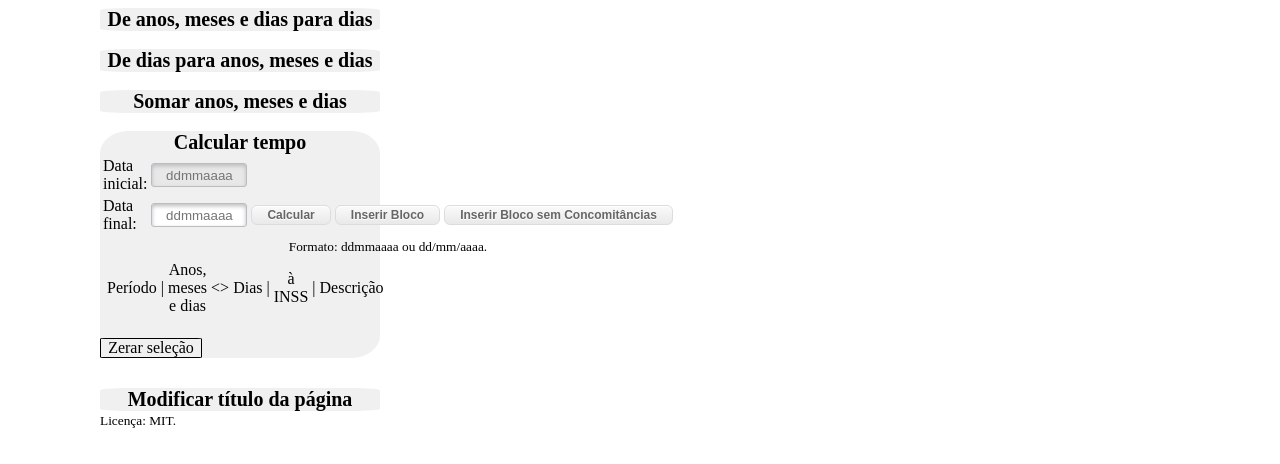
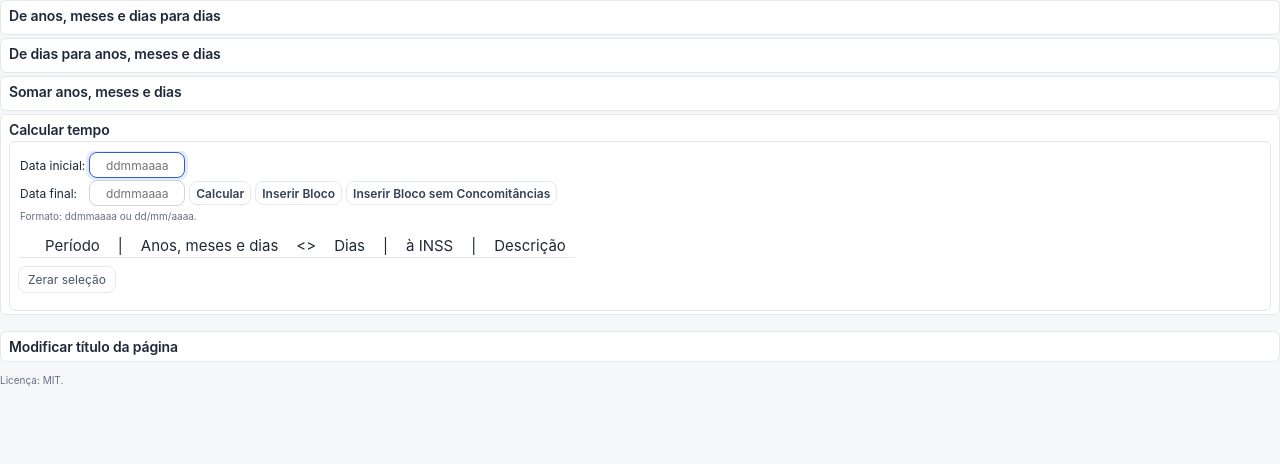
Before and after one commit to rafaelneumann/Calculadora-Dias, a plain HTML site: page index.html in a window 1280 px wide. Drawn offline with Linux system fonts and the light colour scheme.

Commit message:
Refactor CSS to use variables and enhance styles
Refactored CSS styles to use CSS variables and improved layout.

```diff
--- a/style.css
+++ b/style.css
@@ -1,115 +1,175 @@
-.highlight {
-	color: red;
+:root {
+  color-scheme: light;
+  --page: #f6f7f8;
+  --surface: #fff;
+  --ink: #1d2939;
+  --muted: #667085;
+  --line: #e4e7ec;
+  --accent: #315fce;
+  --accent-soft: #eff4ff;
+  --radius: 14px;
+  font-family: Inter, ui-sans-serif, system-ui, -apple-system, BlinkMacSystemFont, "Segoe UI", sans-serif;
+  font-synthesis: none;
+  text-rendering: optimizeLegibility;
+  -webkit-font-smoothing: antialiased;
 }
 
+* { box-sizing: border-box; }
+
 body {
-	margin-left: 100px;
-	margin-right: 100px;
+  width: 100%;
+  margin: 0;
+  padding: 0;
+  background: var(--page);
+  color: var(--ink);
+  font-size: 15px;
 }
 
-b {
-	font-size: 20px;
+.header_div {
+  width: 100%;
+  margin: 0 0 3px;
+  padding: 3px 8px;
+  border: 1px solid var(--line);
+  border-radius: 6px;
+  background: var(--surface);
+  text-align: left;
 }
 
-.centered {
-	margin-left: auto;
-	margin-right: auto;
+.header_div b {
+  display: block;
+  align-items: center;
+  min-height: 0;
+  padding: 3px 0;
+  color: var(--ink);
+  font-size: 14px;
+  font-weight: 620;
+  letter-spacing: -.01em;
+  cursor: pointer;
 }
 
-.deleted {
-	display: none;
+.header_div b:hover { color: var(--accent); }
+.header_div form { margin-top: 4px; }
+
+body > br { display: none; }
+
+form table { border-collapse: collapse; }
+form td { padding: 1px 2px; }
+form tr:nth-child(2) td { font-size: 11px; }
+
+input[type="text"], textarea {
+  max-width: 100%;
+  border: 1px solid #d0d5dd;
+  border-radius: 8px;
+  background: #fff;
+  color: var(--ink);
+  font: inherit;
+  transition: border-color .15s ease, box-shadow .15s ease;
 }
 
-.textBox_small { width: 30px; }
-.textBox_normal { width: 60px; }
-.textBox_big { width: 90px; }
-.results {
-	font-size: 16px;
-	border-style: solid;
-	border-width: 1px;
-}
+input[type="text"] { height: 26px; padding: 0 6px; text-align: center; }
+input.textBox_small { width: 62px; }
+input.textBox_normal { width: 100px; }
+input.textBox_big { width: 132px; }
+textarea { padding: 11px 12px; resize: vertical; }
 
-#id_selectNone {
-	margin-top: 20px;
-	border-style: solid;
-	border-width: 1px;
-	background-color: rgb(240, 240, 240);
-	width: 100px;
-	text-align: center;
-	border-radius: 5%;
-}
-
-#id_selectNone:hover {
-	background-color: #969696;
-}
-
-#direct_input {
-	display: none;
+input[type="text"]:focus, textarea:focus {
+  outline: 0;
+  border-color: var(--accent);
+  box-shadow: 0 0 0 3px rgb(49 95 206 / 13%);
 }
 
 input[type="button"] {
-	-moz-box-shadow:inset 0px 1px 0px 0px #ffffff;
-	-webkit-box-shadow:inset 0px 1px 0px 0px #ffffff;
-	box-shadow:inset 0px 1px 0px 0px #ffffff;
-	background:-webkit-gradient(linear, left top, left bottom, color-stop(0.05, #f9f9f9), color-stop(1, #e9e9e9));
-	background:-moz-linear-gradient(top, #f9f9f9 5%, #e9e9e9 100%);
-	background:-webkit-linear-gradient(top, #f9f9f9 5%, #e9e9e9 100%);
-	background:-o-linear-gradient(top, #f9f9f9 5%, #e9e9e9 100%);
-	background:-ms-linear-gradient(top, #f9f9f9 5%, #e9e9e9 100%);
-	background:linear-gradient(to bottom, #f9f9f9 5%, #e9e9e9 100%);
-	filter:progid:DXImageTransform.Microsoft.gradient(startColorstr='#f9f9f9', endColorstr='#e9e9e9',GradientType=0);
-	background-color:#f9f9f9;
-	-moz-border-radius:6px;
-	-webkit-border-radius:6px;
-	border-radius:6px;
-	border:1px solid #dcdcdc;
-	display:inline-block;
-	cursor:pointer;
-	color:#666666;
-	font-weight:bold;
-	font-size:12px;
-	padding:2px 15px;
-	text-decoration:none;
-	text-shadow:0px 1px 0px #ffffff;
+  min-height: 24px;
+  padding: 0 6px;
+  border: 1px solid var(--line);
+  border-radius: 8px;
+  background: #fff;
+  color: #344054;
+  font: inherit;
+  font-size: 12px;
+  font-weight: 580;
+  cursor: pointer;
+  transition: background .15s ease, border-color .15s ease, transform .1s ease;
 }
 
-input[type="button"]:hover {
-	background:-webkit-gradient(linear, left top, left bottom, color-stop(0.05, #e9e9e9), color-stop(1, #f9f9f9));
-	background:-moz-linear-gradient(top, #e9e9e9 5%, #f9f9f9 100%);
-	background:-webkit-linear-gradient(top, #e9e9e9 5%, #f9f9f9 100%);
-	background:-o-linear-gradient(top, #e9e9e9 5%, #f9f9f9 100%);
-	background:-ms-linear-gradient(top, #e9e9e9 5%, #f9f9f9 100%);
-	background:linear-gradient(to bottom, #e9e9e9 5%, #f9f9f9 100%);
-	filter:progid:DXImageTransform.Microsoft.gradient(startColorstr='#e9e9e9', endColorstr='#f9f9f9',GradientType=0);
-	background-color:#e9e9e9;
+input[type="button"]:hover { border-color: #b2c5f5; background: var(--accent-soft); color: var(--accent); }
+input[type="button"]:active { transform: translateY(1px); }
+
+#id_fistDateLastDate {
+  display: block;
+  margin-top: 0;
+  padding: 5px 8px;
+  overflow: hidden;
+  border: 1px solid var(--line);
+  border-radius: 6px;
+  background: var(--surface);
+}
+#id_fistDateLastDate form { overflow-x: auto; }
+#id_fistDateLastDate form table { min-width: 0; }
+#id_fistDateLastDate form td { font-size: 12px; }
+#id_fistDateLastDate input.textBox_big { width: 96px; height: 26px; font-size: 12px; }
+#id_fistDateLastDate small { color: var(--muted); }
+#direct_input { display: none; margin: 8px 0; }
+#direct_input textarea { width: min(100%, 620px); vertical-align: middle; }
+#direct_input input { margin: 8px; }
+
+#id_import_message { color: #b42318; font-weight: 600; }
+#id_import_message:not(:empty) { padding-top: 12px; }
+#id_results { margin: 10px 0; }
+.results {
+  padding: 8px 10px;
+  border: 1px solid #c9d7fb;
+  border-radius: 10px;
+  background: var(--accent-soft);
+  color: #243b70;
+  line-height: 1.8;
 }
 
-input[type="button"]:active {
-	position:relative;
-	top:1px;
+#id_fistDateLastDate_table_periods {
+  display: block;
+  width: 100%;
+  overflow-x: auto;
+  border-collapse: collapse;
+  white-space: nowrap;
+  font-size: 13px;
 }
 
-input[type="text"] {
-    height: 20px;
-    border: 1px solid #B9BDC1;
-    color: #797979;
-    -moz-box-shadow: 0 2px 4px #bbb inset;
-    -webkit-box-shadow: 0 2px 4px #BBB inset;
-    box-shadow: 0 2px 4px #BBB inset;
-    -moz-border-radius: 3px;
-    -webkit-border-radius: 3px;
-    border-radius: 3px;
-	text-align: center;
+#id_fistDateLastDate_table_periods tr:first-child { color: var(--ink); font-size: 15px; }
+#id_fistDateLastDate_table_periods td { padding: 2px 9px; border-bottom: 1px solid var(--line); }
+#id_fistDateLastDate_table_periods input[type="text"] { width: 140px; height: 32px; text-align: left; }
+#id_fistDateLastDate_table_periods input[type="checkbox"] { accent-color: var(--accent); }
+#id_fistDateLastDate_table_periods input[type="button"] { min-height: 30px; padding: 0 9px; font-size: 12px; }
+
+#id_selectNone {
+  display: inline-flex;
+  margin-top: 8px;
+  padding: 5px 9px;
+  border: 1px solid var(--line);
+  border-radius: 8px;
+  background: #fff;
+  color: #475467;
+  font-size: 12px;
+  cursor: pointer;
 }
 
-input[type="text"]:focus {
-    background-color: #E7E8E7;
-    outline: 0;
+#id_selectNone:hover { border-color: #b2c5f5; color: var(--accent); }
+#id_concomitances { margin-top: 12px; color: var(--muted); font-size: 13px; }
+#id_concomitances b { color: var(--ink); }
+.highlight { color: #b42318; }
+.deleted { display: none; }
+.centered { margin-inline: auto; }
+
+#modificar_titulo { margin-top: 16px !important; }
+#modificar_titulo input[type="text"] { display: block; width: min(100%, 360px); margin-top: 12px; text-align: left; }
+body > div:last-child { margin-top: 10px; color: var(--muted); font-size: 12px; }
+
+@media (max-width: 620px) {
+  body { width: 100%; }
+  .header_div { padding: 3px 7px; }
+  #id_fistDateLastDate { padding: 5px 7px; }
+  form td { padding: 1px 2px; }
 }
 
-.header_div {
-	width: 280px;
-	background-color: rgb(240, 240, 240);
-	border-radius: 10%;
-	text-align: center;
+@media (prefers-reduced-motion: reduce) {
+  *, *::before, *::after { scroll-behavior: auto !important; transition-duration: .01ms !important; }
 }
```
